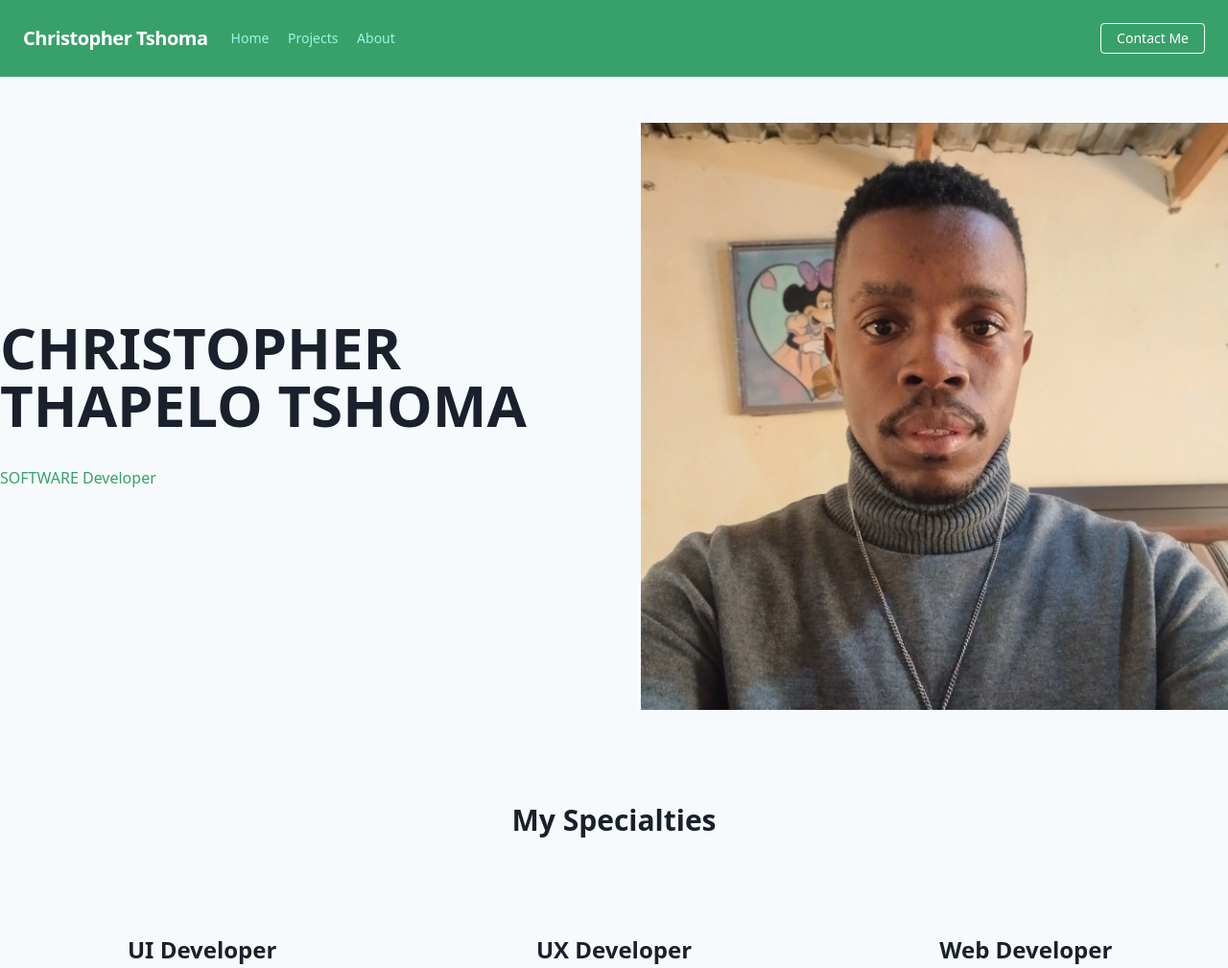
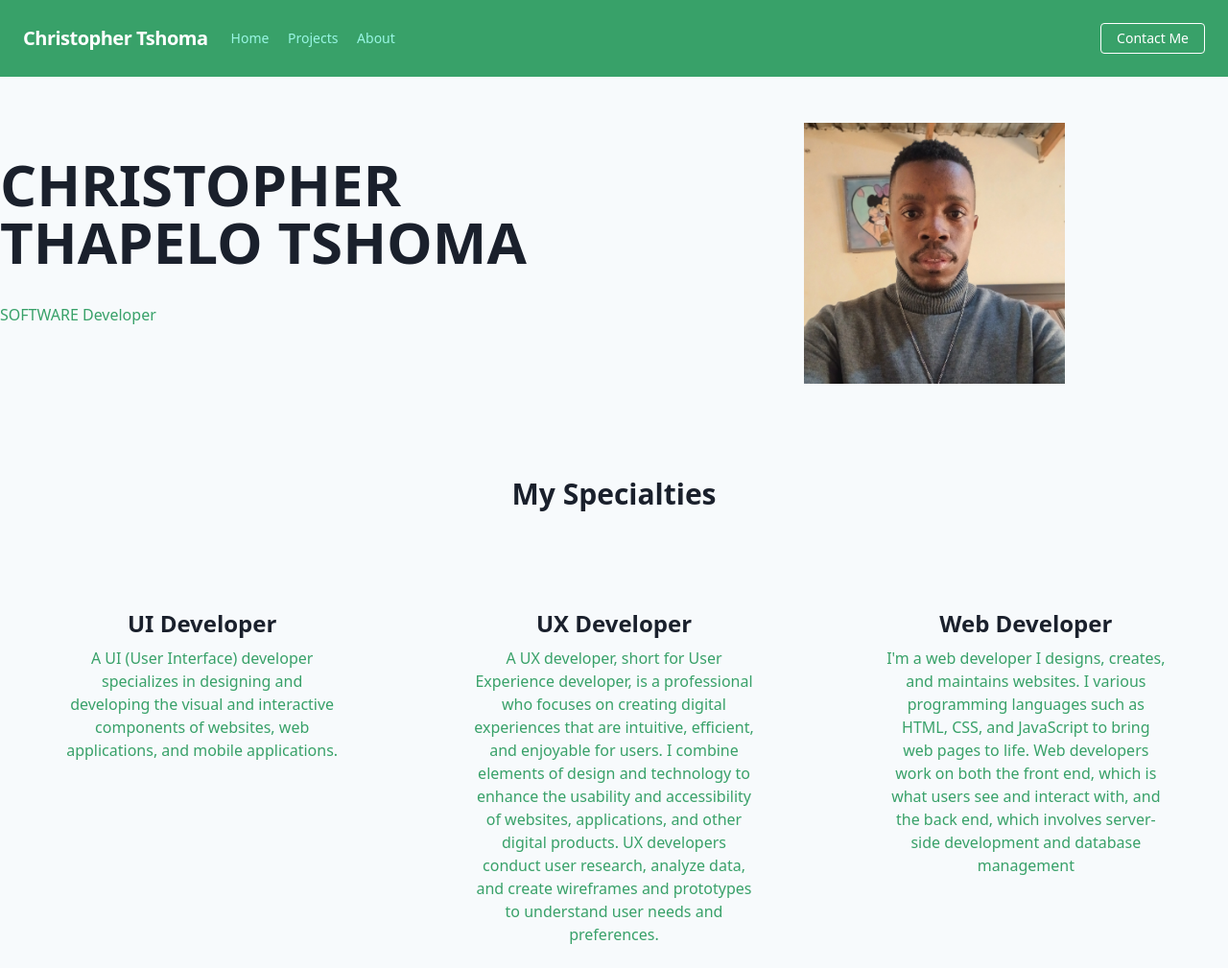
Before and after one commit to ChristopherTsh/CHRTSH528_BCL2401_GroupA_Christopher-Tshoma-CDV05, a website: page index.html in a window 1280 px wide. Shown: the top 1009 px of the page at 96% size. Drawn offline with nearby package versions, Linux system fonts and the light colour scheme.

Commit message:
"Added styles for img elements and removed newline at end of file"

```diff
--- a/style.css
+++ b/style.css
@@ -38,3 +38,7 @@ body {
 .hover-bg-primary:hover {
   background-color: var(--hover-bg-color);
 }
+
+img{
+  width: 272px;
+}
```
